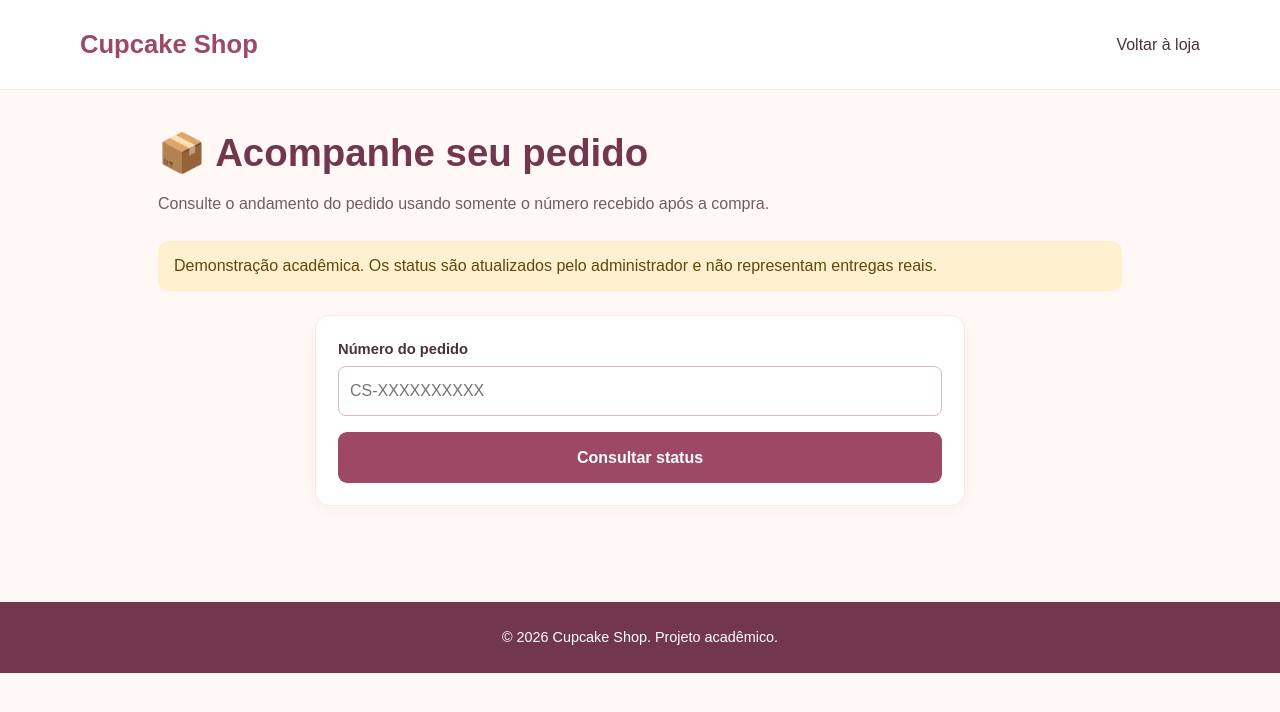
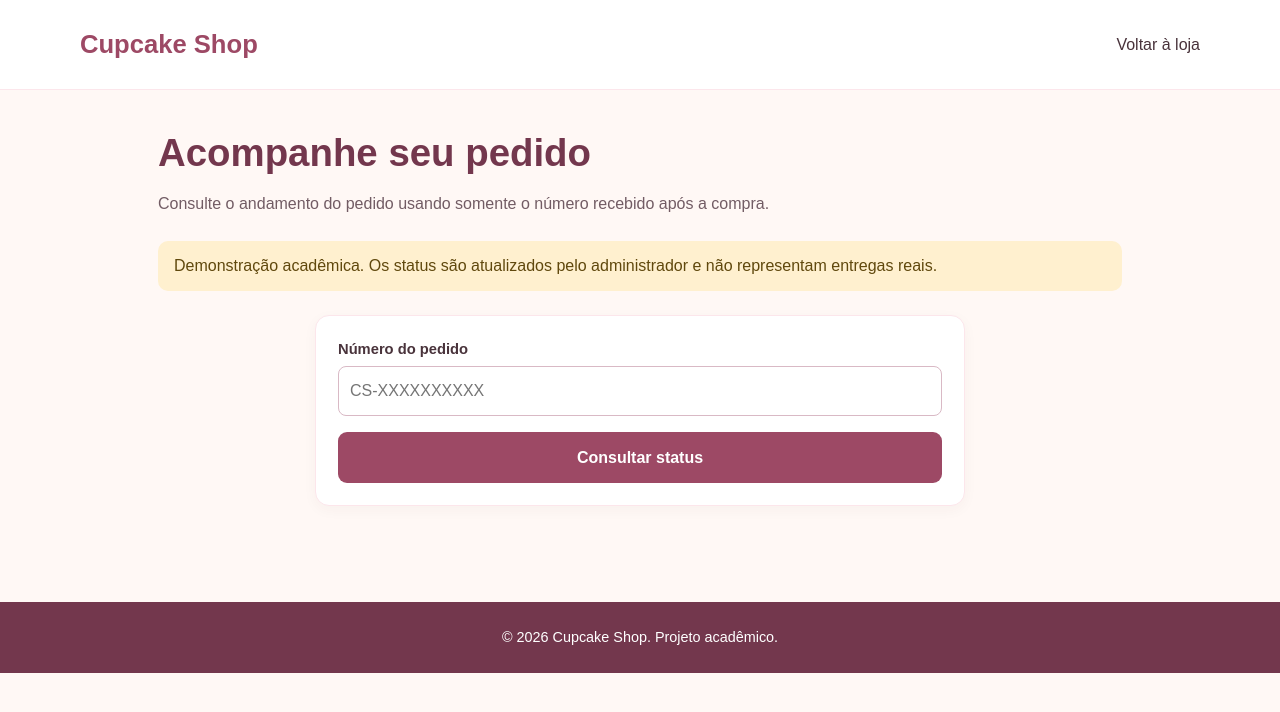
Before and after one commit to ViniFaAl/CupCake-shop, a plain HTML site: page acompanhar.html in a window 1280 px wide. Drawn offline with Linux system fonts and the light colour scheme.

Commit message:
Removendo emoji do título da página de acompanhamento de pedidos

```diff
--- a/acompanhar.html
+++ b/acompanhar.html
@@ -15,7 +15,7 @@
       </div>
     </header>
     <main class="page-shell">
-      <h1>📦 Acompanhe seu pedido</h1>
+      <h1>Acompanhe seu pedido</h1>
       <p class="page-intro">
         Consulte o andamento do pedido usando somente o número recebido após a
         compra.
```
